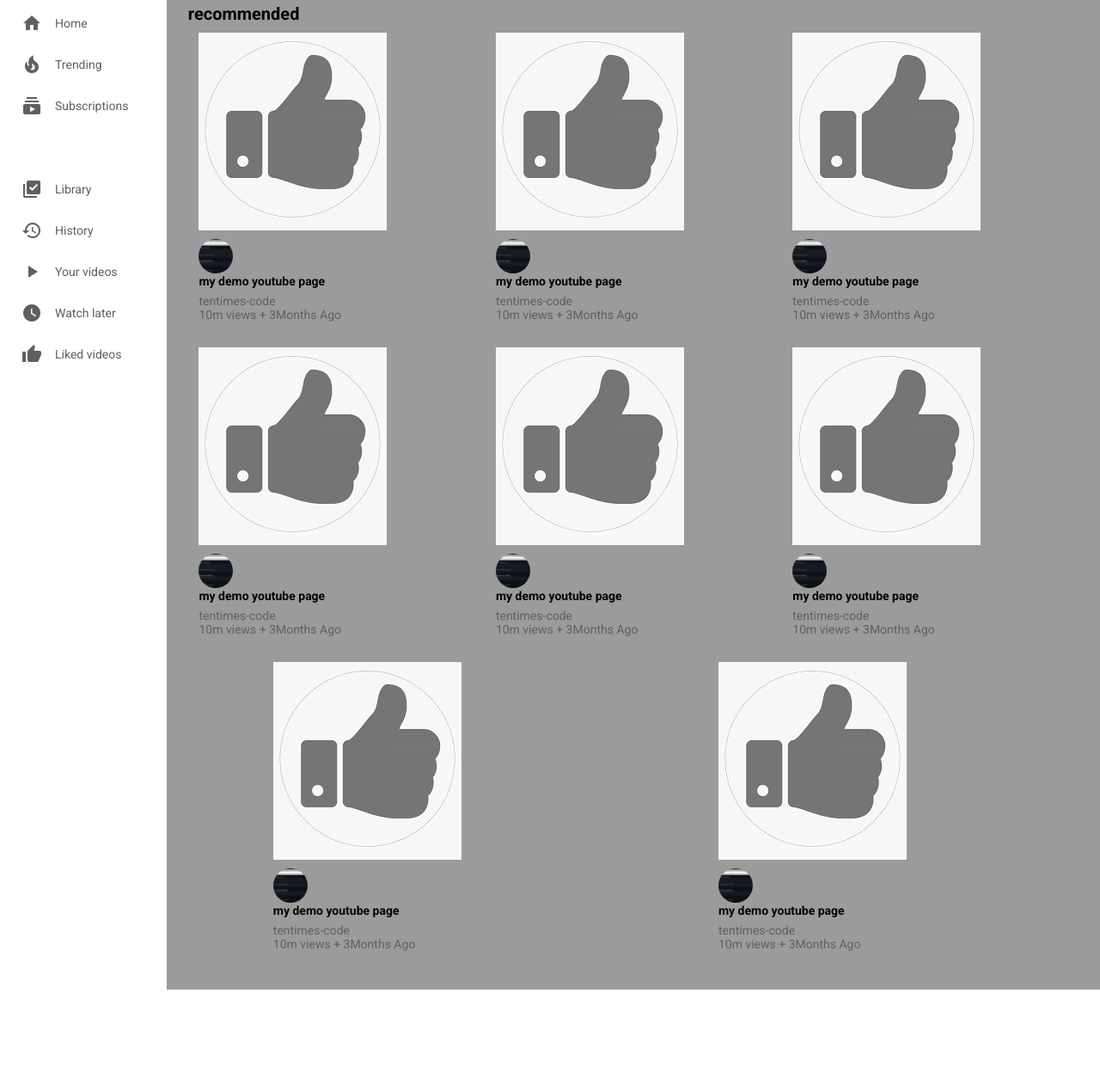
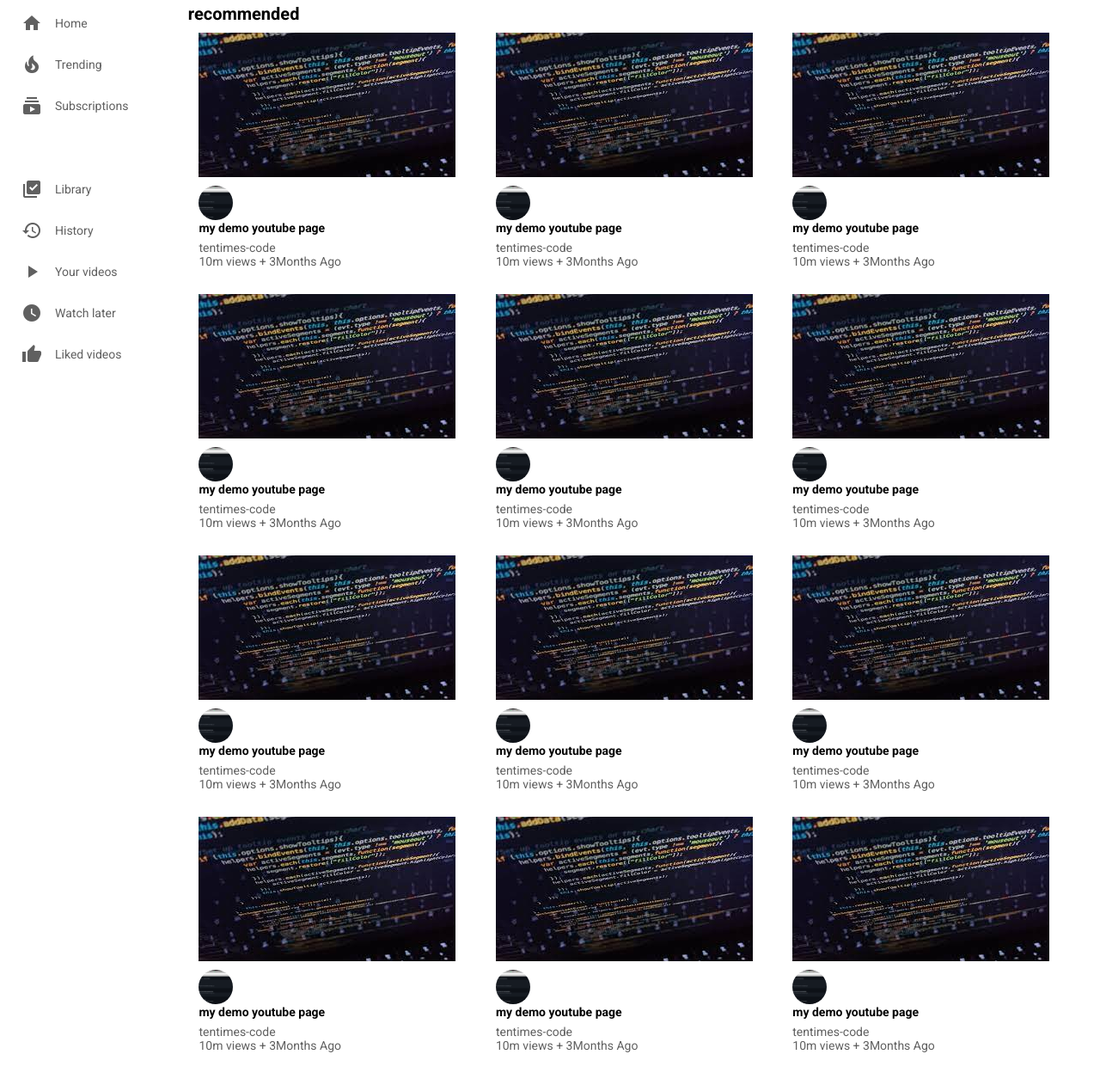
Before and after one commit to tufoinnkuo10/youtube-demo, a plain HTML site: page index.html in a window 1280 px wide. Shown: the part 82-1344 px from the top of the page at 86% size. Before the commit the page ends 1233 px from the top, so only its background shows below. Drawn offline with Linux system fonts and the light colour scheme.

Commit message:
added a new thumbnail(picture), edited the background color and added new thumbs

```diff
--- a/index.html
+++ b/index.html
@@ -84,7 +84,7 @@
                <!-- single video starts -->
                <div class="video">
                    <div class="thumbup">
-                       <img src="images/thumbup.png" alt="">
+                       <img src="images/thumb.png" alt="">
                    </div>
                    <div class="video_details">
                        <div class="author">
@@ -101,7 +101,7 @@
                </div>
                <div class="video">
                 <div class="thumbup">
-                    <img src="images/thumbup.png" alt="">
+                    <img src="images/thumb.png" alt="">
                 </div>
                 <div class="video_details">
                     <div class="author">
@@ -118,7 +118,7 @@
             </div>
             <div class="video">
                 <div class="thumbup">
-                    <img src="images/thumbup.png" alt="">
+                    <img src="images/thumb.png" alt="">
                 </div>
                 <div class="video_details">
                     <div class="author">
@@ -135,7 +135,7 @@
             </div>
             <div class="video">
                 <div class="thumbup">
-                    <img src="images/thumbup.png" alt="">
+                    <img src="images/thumb.png" alt="">
                 </div>
                 <div class="video_details">
                     <div class="author">
@@ -152,7 +152,7 @@
             </div>
             <div class="video">
                 <div class="thumbup">
-                    <img src="images/thumbup.png" alt="">
+                    <img src="images/thumb.png" alt="">
                 </div>
                 <div class="video_details">
                     <div class="author">
@@ -169,7 +169,7 @@
             </div>
             <div class="video">
              <div class="thumbup">
-                 <img src="images/thumbup.png" alt="">
+                 <img src="images/thumb.png" alt="">
              </div>
              <div class="video_details">
                  <div class="author">
@@ -186,7 +186,7 @@
          </div>
          <div class="video">
              <div class="thumbup">
-                 <img src="images/thumbup.png" alt="">
+                 <img src="images/thumb.png" alt="">
              </div>
              <div class="video_details">
                  <div class="author">
@@ -203,7 +203,7 @@
          </div>
          <div class="video">
              <div class="thumbup">
-                 <img src="images/thumbup.png" alt="">
+                 <img src="images/thumb.png" alt="">
              </div>
              <div class="video_details">
                  <div class="author">
@@ -218,6 +218,74 @@
 
              </div>
          </div>
+         <div class="video">
+            <div class="thumbup">
+                <img src="images/thumb.png" alt="">
+            </div>
+            <div class="video_details">
+                <div class="author">
+                    <!-- this is for the image of the channel  -->
+                    <img src="images/utubepro.png" alt="">
+                </div>
+            </div>
+            <div class="title">
+                <h3>my demo youtube page</h3>
+                <a href="">tentimes-code</a>
+                <span>10m views + 3Months Ago</span>
+
+            </div>
+        </div>
+        <div class="video">
+            <div class="thumbup">
+                <img src="images/thumb.png" alt="">
+            </div>
+            <div class="video_details">
+                <div class="author">
+                    <!-- this is for the image of the channel  -->
+                    <img src="images/utubepro.png" alt="">
+                </div>
+            </div>
+            <div class="title">
+                <h3>my demo youtube page</h3>
+                <a href="">tentimes-code</a>
+                <span>10m views + 3Months Ago</span>
+
+            </div>
+        </div>
+        <div class="video">
+            <div class="thumbup">
+                <img src="images/thumb.png" alt="">
+            </div>
+            <div class="video_details">
+                <div class="author">
+                    <!-- this is for the image of the channel  -->
+                    <img src="images/utubepro.png" alt="">
+                </div>
+            </div>
+            <div class="title">
+                <h3>my demo youtube page</h3>
+                <a href="">tentimes-code</a>
+                <span>10m views + 3Months Ago</span>
+
+            </div>
+        </div>
+        <div class="video">
+            <div class="thumbup">
+                <img src="images/thumb.png" alt="">
+            </div>
+            <div class="video_details">
+                <div class="author">
+                    <!-- this is for the image of the channel  -->
+                    <img src="images/utubepro.png" alt="">
+                </div>
+            </div>
+            <div class="title">
+                <h3>my demo youtube page</h3>
+                <a href="">tentimes-code</a>
+                <span>10m views + 3Months Ago</span>
+
+            </div>
+        </div>
                <!-- single video ends -->
            </div>
        </div>
--- a/style/style.css
+++ b/style/style.css
@@ -112,7 +112,7 @@ body{
 
  .videos{
      width: 100%;
-     background-color: rgb(156, 155, 155);
+     background-color: white;
      height: 100%;
      padding: 15px 25px;
      border-top: 1px solid ;
```
Also changed, not shown: images/thumb.png (added).
